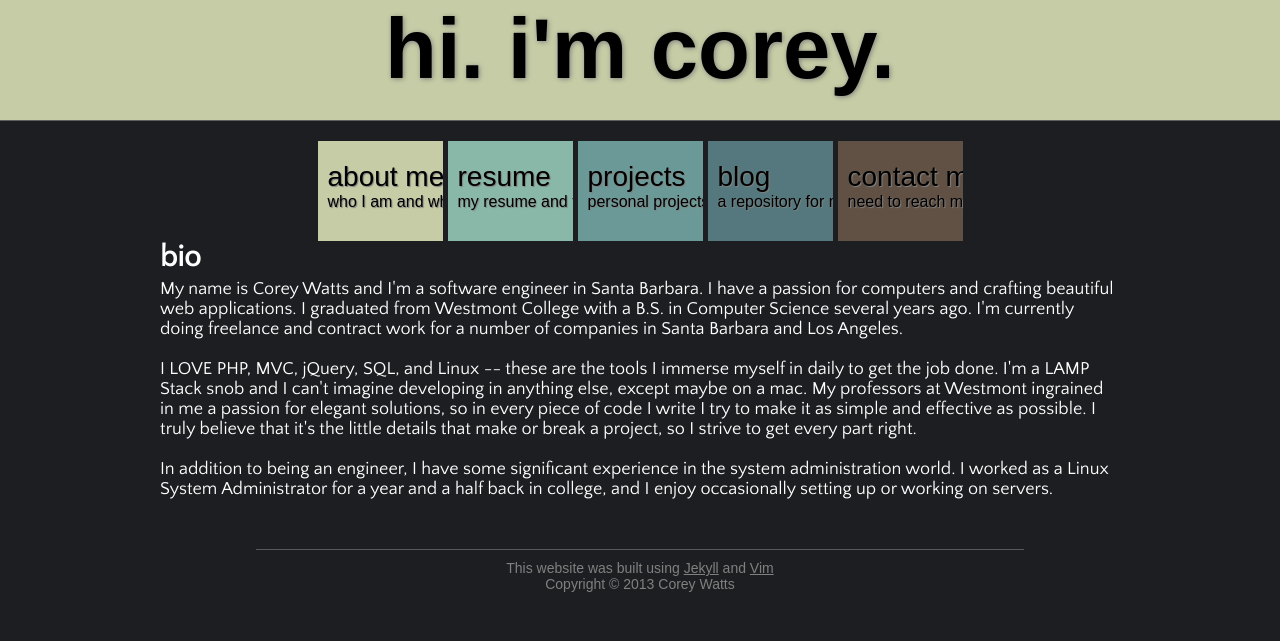
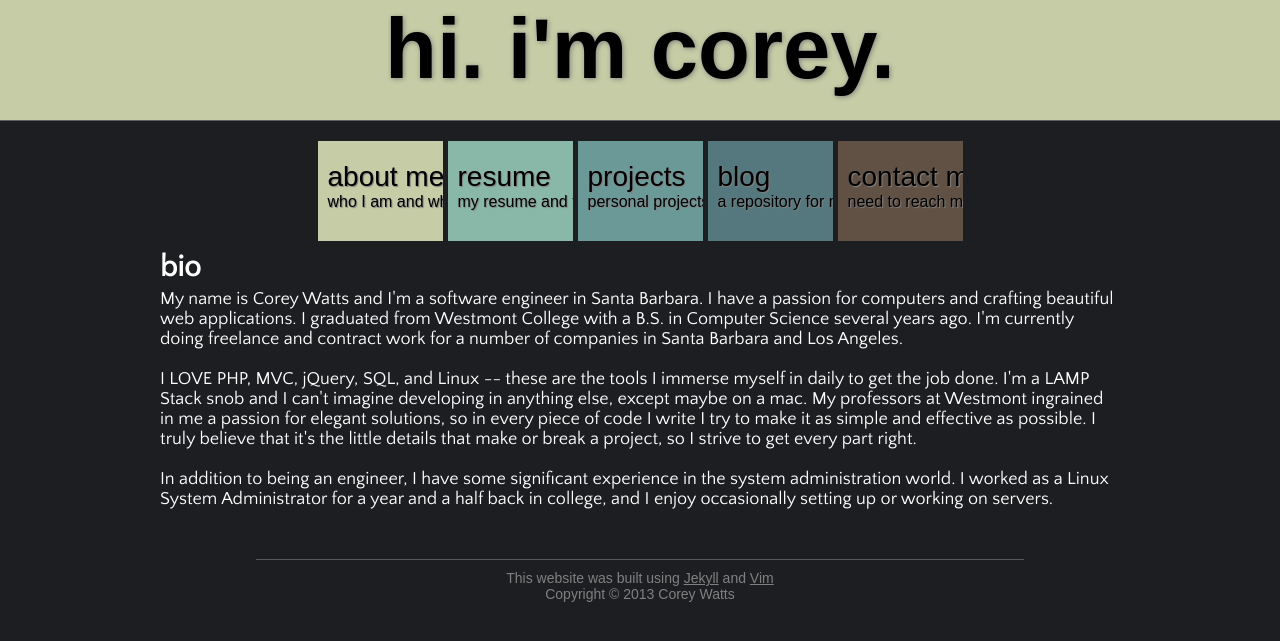
Before and after one commit to CorWatts/oldwebsite, a Jekyll site: the page built from index.html, in a window 1280 px wide. Shown: the top 641 px of the page. Built offline with Jekyll 4.4.1, drawn with Linux system fonts in a browser that asks for light colours; nearby versions of some CDN libraries; some web fonts are replaced.

Commit message:
Fixing small spacing issue on content div.

```diff
--- a/css/screen.css
+++ b/css/screen.css
@@ -21,7 +21,7 @@ a.navInnerLinkContainer {position: absolute; height: 100%; width: 100%; padding:
 span.navTitle {font-family: 'Terminal Dosis', Arial, Helvetica, Sans-Serif; font-size: 28px; white-space: nowrap; text-shadow: 1px 1px 1px #828181; filter: dropshadow(color=#828181, offx=1, offy=1);}
 span.navBlurb {font-family: 'Terminal Dosis', Arial, Helvetica, Sans-Serif; font-size: 16px; white-space: nowrap; text-shadow: 1px 1px 1px #828181; filter: dropshadow(color=#828181, offx=1, offy=1);}
 
-#content {margin: 20px auto 50px auto; width: 75%;}
+#content {margin: 30px auto 50px auto; width: 75%;}
 	#content h1 {font-family: 'Quattrocento Sans', Arial, Helvetica, Sans-Serif; font-size: 30px; color: white; margin-top: 5px; margin-bottom: 5px;}
 	#content h2 {font-family: 'Quattrocento Sans', Arial, Helvetica, Sans-Serif; font-size: 21px; color: white; margin-top: 5px; margin-bottom: 5px;}
 	#content h3 {font-family: 'Quattrocento Sans', Arial, Helvetica, Sans-Serif; font-size: 21px; color: white; margin-top: 5px; margin-bottom: 5px;}
```
